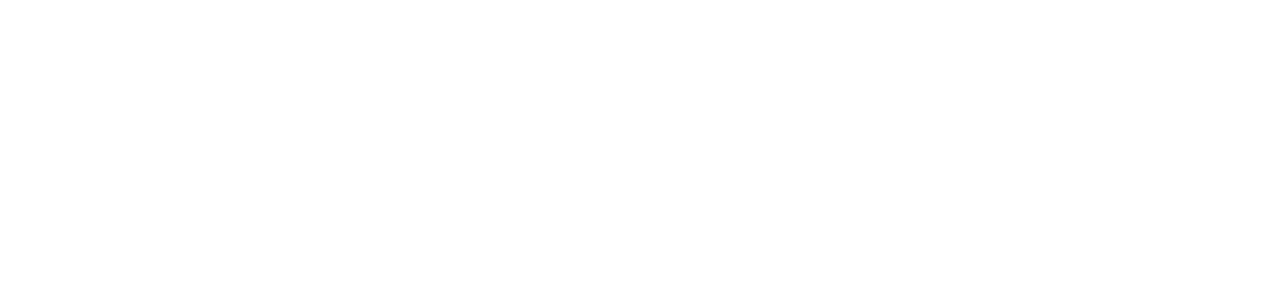
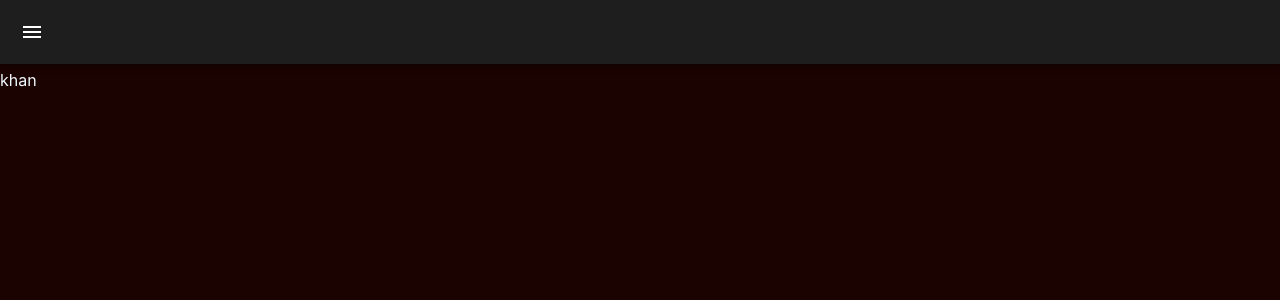
Before and after one commit to maaz7213/AnimeWeb, a React (Create React App) app: page /home in a window 1280 px wide. Shown: the top 300 px of the page. Built offline with nearby package versions, Linux system fonts and the light colour scheme.

Commit message:
update node modules

```diff
--- a/package.json
+++ b/package.json
@@ -14,9 +14,12 @@
     "@types/node": "^16.18.41",
     "@types/react": "^18.2.20",
     "@types/react-dom": "^18.2.7",
+    "bootstrap": "^5.3.1",
     "react": "^18.2.0",
+    "react-bootstrap": "^2.8.0",
     "react-dom": "^18.2.0",
     "react-player": "^2.12.0",
+    "react-router-dom": "^6.15.0",
     "react-scripts": "5.0.1",
     "typescript": "^4.9.5",
     "web-vitals": "^2.1.4"
--- a/src/App.css
+++ b/src/App.css
@@ -1,38 +1,6 @@
-.App {
-  text-align: center;
+body {
+  margin: 0;
+  padding: 0;
+  background-color:rgba(27, 3, 1, 1);;
+  color: aliceblue; /* Replace with your desired background color */
 }
-
-.App-logo {
-  height: 40vmin;
-  pointer-events: none;
-}
-
-@media (prefers-reduced-motion: no-preference) {
-  .App-logo {
-    animation: App-logo-spin infinite 20s linear;
-  }
-}
-
-.App-header {
-  background-color: #282c34;
-  min-height: 100vh;
-  display: flex;
-  flex-direction: column;
-  align-items: center;
-  justify-content: center;
-  font-size: calc(10px + 2vmin);
-  color: white;
-}
-
-.App-link {
-  color: #61dafb;
-}
-
-@keyframes App-logo-spin {
-  from {
-    transform: rotate(0deg);
-  }
-  to {
-    transform: rotate(360deg);
-  }
-}
--- a/src/App.tsx
+++ b/src/App.tsx
@@ -1,11 +1,22 @@
-import React from 'react';
-import logo from './logo.svg';
+import React from "react";
+import { Routes, Route, Navigate } from "react-router-dom";
 import './App.css';
+
+import Header from './Pages/Header/Header';
+import Home from './Pages/Home/Home';
 
 function App() {
   return (
     <div className="App">
-    </div>
+      <Header/>
+      <Routes>
+      <Route path="/" element={<Navigate to="/home" />} />
+      <Route path="/home" element={<Home />} />
+   </Routes>
+   </div>
+
+
+
   );
 }
 
--- /dev/null
+++ b/src/Pages/Header/Header.tsx
@@ -0,0 +1,137 @@
+import * as React from 'react';
+import { styled, useTheme } from '@mui/material/styles';
+import Box from '@mui/material/Box';
+import Drawer from '@mui/material/Drawer';
+import MuiAppBar, { AppBarProps as MuiAppBarProps } from '@mui/material/AppBar';
+import Toolbar from '@mui/material/Toolbar';
+import List from '@mui/material/List';
+import Typography from '@mui/material/Typography';
+import Divider from '@mui/material/Divider';
+import IconButton from '@mui/material/IconButton';
+import MenuIcon from '@mui/icons-material/Menu';
+import ChevronLeftIcon from '@mui/icons-material/ChevronLeft';
+import ChevronRightIcon from '@mui/icons-material/ChevronRight';
+
+const drawerWidth = 240;
+
+const Main = styled('main', { shouldForwardProp: (prop) => prop !== 'open' })<{
+  open?: boolean;
+}>(({ theme, open }) => ({
+  flexGrow: 1,
+  padding: theme.spacing(3),
+  transition: theme.transitions.create('margin', {
+    easing: theme.transitions.easing.sharp,
+    duration: theme.transitions.duration.leavingScreen,
+  }),
+  marginLeft: `-${drawerWidth}px`,
+  ...(open && {
+    transition: theme.transitions.create('margin', {
+      easing: theme.transitions.easing.easeOut,
+      duration: theme.transitions.duration.enteringScreen,
+    }),
+    marginLeft: 0,
+  }),
+}));
+
+interface AppBarProps extends MuiAppBarProps {
+  open?: boolean;
+}
+
+const AppBar = styled(MuiAppBar, {
+  shouldForwardProp: (prop) => prop !== 'open',
+})<AppBarProps>(({ theme, open }) => ({
+  transition: theme.transitions.create(['margin', 'width'], {
+    easing: theme.transitions.easing.sharp,
+    duration: theme.transitions.duration.leavingScreen,
+  }),
+  ...(open && {
+    width: `calc(100% - ${drawerWidth}px)`,
+    marginLeft: `${drawerWidth}px`,
+    transition: theme.transitions.create(['margin', 'width'], {
+      easing: theme.transitions.easing.easeOut,
+      duration: theme.transitions.duration.enteringScreen,
+    }),
+  }),
+}));
+
+const DrawerHeader = styled('div')(({ theme }) => ({
+  display: 'flex',
+  alignItems: 'center',
+  // necessary for content to be below app bar
+  ...theme.mixins.toolbar,
+  justifyContent: 'flex-end',
+}));
+
+export default function PersistentDrawerLeft() {
+  const theme = useTheme();
+  const [open, setOpen] = React.useState(false);
+  const [screenWidth, setScreenWidth] = React.useState(window.innerWidth);
+
+  console.log(screenWidth)
+  const handleDrawerOpen = () => {
+    setOpen(true);
+  };
+
+  const handleDrawerClose = () => {
+    setOpen(false);
+  };
+
+  return (
+    <Box sx={{ display: 'flex', height:'70px' }}>
+      <AppBar position="fixed" open={open} style={{backgroundColor:'rgba(30, 30, 30, 1)'}}>
+        <Toolbar >
+          <IconButton
+            color="inherit"
+            aria-label="open drawer"
+            onClick={handleDrawerOpen}
+            edge="start"
+            sx={{ mr: 2, ...(open && { display: 'none' }) }}
+          >
+            <MenuIcon />
+          </IconButton>
+         {screenWidth<= drawerWidth ?(<>
+            <Typography variant="h6" noWrap component="div" >
+            ANIMEMANIA
+           </Typography>
+         </>):(<>
+
+         </>)}
+        </Toolbar>
+      </AppBar>
+      <Drawer
+        sx={{
+          width: drawerWidth,
+          flexShrink: 0,
+          '& .MuiDrawer-paper': {
+            width: drawerWidth,
+            boxSizing: 'border-box',
+          },
+        }}
+        variant="persistent"
+        anchor="left"
+        open={open}
+
+      >
+        <DrawerHeader style={{backgroundColor:'rgba(30, 30, 30, 1)',}} >
+          {screenWidth>= drawerWidth ?(<>
+            <Typography variant="h6" noWrap component="div" style={{color:'white'}} >
+            ANIMEMANIA
+           </Typography>
+         </>):(<>
+
+         </>)}
+          <IconButton onClick={handleDrawerClose} style={{color:'white'}}>
+            {theme.direction === 'ltr' ? <ChevronLeftIcon /> : <ChevronRightIcon />}
+          </IconButton>
+        </DrawerHeader>
+        <Divider />
+        <List style={{backgroundColor:'rgba(30, 30, 30, 1)' ,height:'100%'}}>
+          <h5 style={{color:'white',padding :'20px'}}> Home </h5>
+        </List>
+        </Drawer>
+      <Main open={open}   style={{marginTop:'-50'}}>
+        <DrawerHeader />
+      </Main>
+    </Box >
+  );
+}
--- /dev/null
+++ b/src/Pages/Home/Home.css
@@ -0,0 +1,5 @@
+body {
+    margin: 0;
+    padding: 0;
+    background-color: #f0f0f0; /* Replace with your desired background color */
+  }
--- /dev/null
+++ b/src/Pages/Home/Home.tsx
@@ -0,0 +1,9 @@
+import React from 'react'
+
+export default function Home() {
+  return (
+    <div>
+       khan
+    </div>
+  )
+}
--- a/src/index.tsx
+++ b/src/index.tsx
@@ -4,12 +4,17 @@ import './index.css';
 import App from './App';
 import reportWebVitals from './reportWebVitals';
 
+import { BrowserRouter as Router } from "react-router-dom";
+
+
 const root = ReactDOM.createRoot(
   document.getElementById('root') as HTMLElement
 );
 root.render(
   <React.StrictMode>
+    <Router>
     <App />
+    </Router>
   </React.StrictMode>
 );
 
```
Also changed, not shown: src/Pages/Header/Header.css (added), 1 other file (tests, documents, lock files or other folders).
